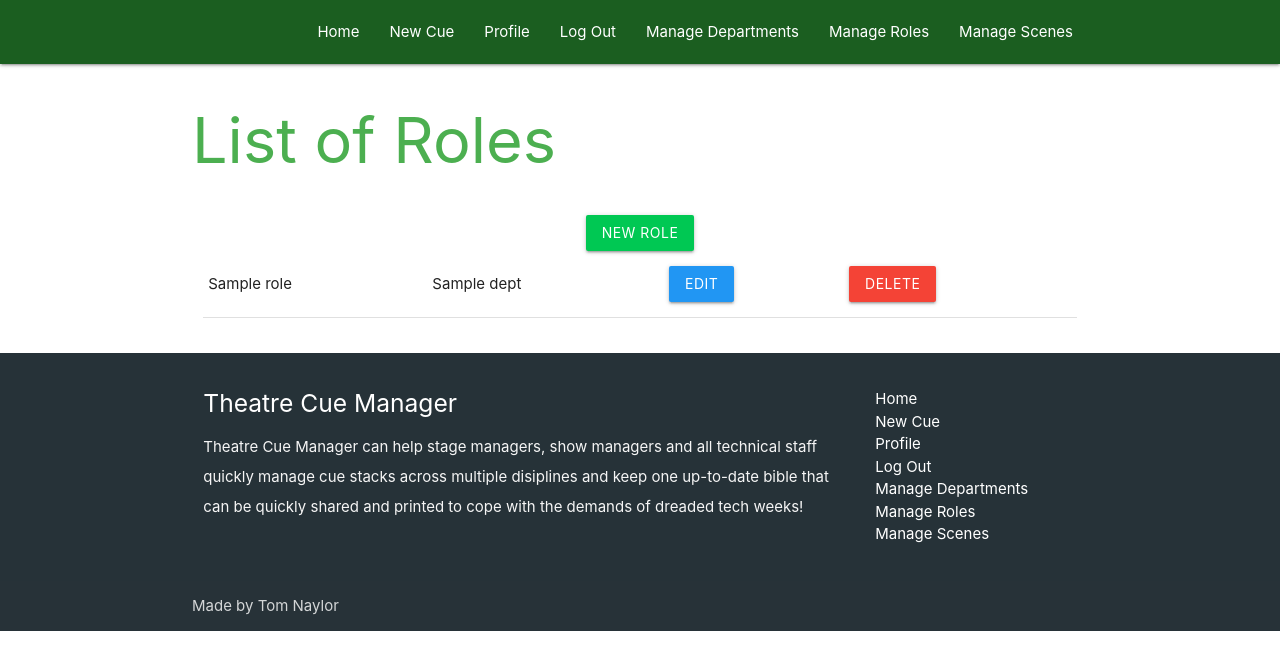
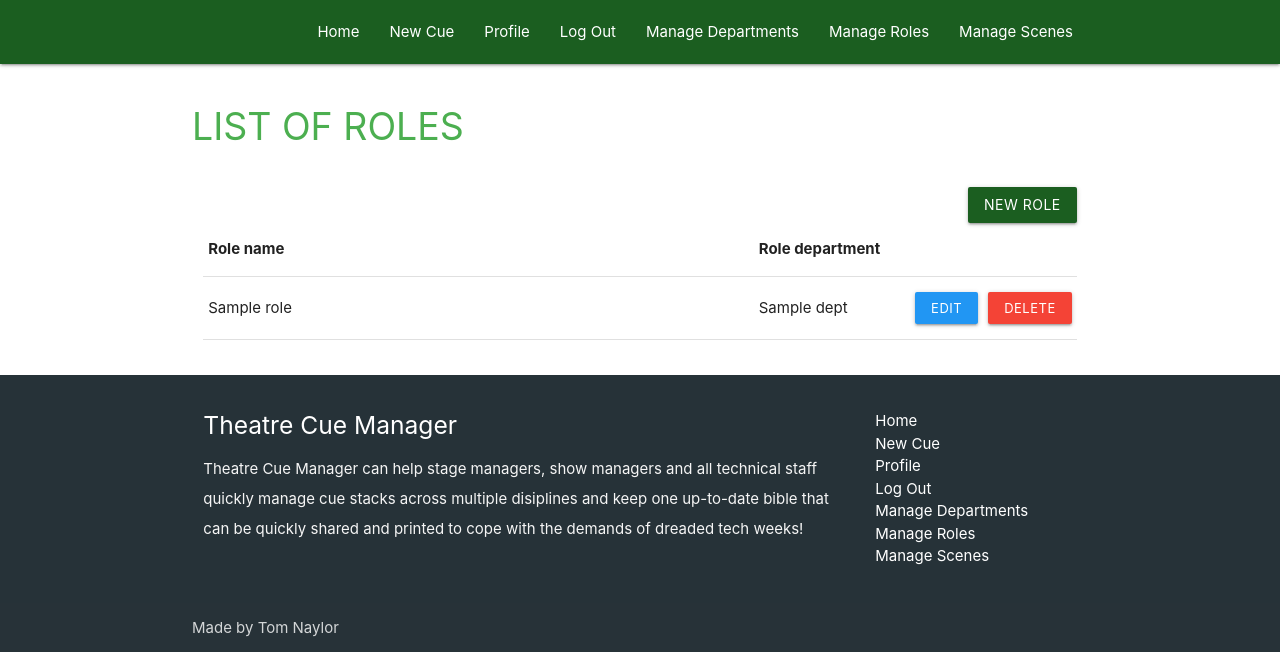
Before and after one commit to tomnaylor/codeinstitute-ms3, a Flask app: page /roles in a window 1280 px wide. Shown: the top 652 px of the page. Run offline with Flask 2, Linux system fonts and the light colour scheme; the visitor is signed in with stand-in values (Sample User, id 1); a database or web service that is not in the repository returns one stand-in record (values such as "Sample title"); some libraries are stand-ins or nearby versions.

Commit message:
fix: tidy up html tables for each page

```diff
--- a/static/css/style.css
+++ b/static/css/style.css
@@ -35,6 +35,11 @@ p {
   text-transform: uppercase;
 }
 
+h1 {
+  font-size: 2.5em;
+  text-transform: uppercase;
+}
+
 @media only screen and (max-width : 992px) {
   .parallax-container .section {
     position: absolute;
--- a/templates/cues.html
+++ b/templates/cues.html
@@ -30,9 +30,9 @@ Cues
                         <td>{{ cue.dept }}</td>
                         <td>{{ cue.role }}</td>
                         <td>{{ cue.desc }}</td>
-                        <td><td><a href="{{ url_for('edit_cue', cue_id=cue._id) }}" class="btn blue">Edit</a></td></td>
+                        <td><td><a href="{{ url_for('edit_cue', cue_id=cue._id) }}" class="btn-small blue waves-effect waves-light">Edit</a></td></td>
                         <td>
-                            <a href="{{ url_for('delete_cue', cue_id=cue._id) }}" class="btn red"
+                            <a href="{{ url_for('delete_cue', cue_id=cue._id) }}" class="btn-small red waves-effect waves-light"
                                 onclick="return confirm('Are you sure?');">Delete</a>
                         </td>
                         </tr>
--- a/templates/departments.html
+++ b/templates/departments.html
@@ -7,7 +7,7 @@ List of Departments
 
 {% block content %}
 
-    <a href="{{ url_for('new_department') }}" class="btn green darken-4 left">New department</a>
+    <a href="{{ url_for('new_department') }}" class="btn green darken-4 right">New department</a>
 
     {% if departments|length > 0 %}
         <table class="highlight">
--- a/templates/roles.html
+++ b/templates/roles.html
@@ -7,22 +7,32 @@ List of Roles
 
 {% block content %}
 
-    <a href="{{ url_for('new_role') }}" class="btn green accent-4">New Role</a>
+    <a href="{{ url_for('new_role') }}" class="btn green darken-4 right">New Role</a>
 
     {% if roles|length > 0 %}
-        <table>
-            {% for role in roles %}
+        <table class="highlight">
+            <thead>
+                <tr>
+                    <th style="width:80%;">Role name</th>
+                    <th style="width:20%;">Role department</th>
+                    <th></th>
+                    <th></th>
+                </tr>
+            </thead>
+            <tbody>
+                {% for role in roles %}
                 <tr>
                     <td>{{ role.name }}</td>
                     <td>{{ role.dept }}</td>
-                    <td><a href="{{ url_for('edit_role', role_id=role._id) }}" class="btn blue">Edit</a></td>
+                    <td><a href="{{ url_for('edit_role', role_id=role._id) }}" class="btn-small blue waves-effect waves-light">Edit</a></td>
                     <td>
-                        <a href="{{ url_for('delete_role', role_id=role._id, role_name=role.name) }}" class="btn red"
+                        <a href="{{ url_for('delete_role', role_id=role._id, role_name=role.name) }}" class="btn-small red waves-effect waves-light"
                             onclick="return confirm('Are you sure?');">Delete</a>
                     </td>
                 </tr>
             {% endfor %}
-            </table>
+            </tbody>
+        </table>
     {% else %}
         <h3>No Results Found</h3>
     {% endif %}
```
Also changed, not shown: templates/scenes.html (+13 -3 lines).
